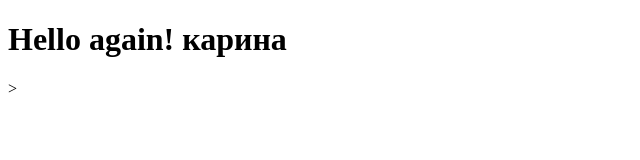
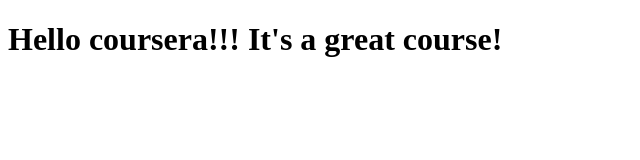
Before and after one commit to ruletik27/coursera-test, a plain HTML site: page site/index.html in a window 1280 px wide. Shown: the whole page, without its empty margins (0-640 px from the left). Drawn offline with Linux system fonts and the light colour scheme.

Commit message:
Small addition to our page content.

```diff
--- a/site/index.html
+++ b/site/index.html
@@ -1,9 +1,9 @@
 <!DOCTYPE html>
 <html>
 <head>
-	<title>Hello!</title>
+	<title>Helo Coursera!</title>
 </head>
 <body>
-<h1>Hello again! карина </h1>>
+<h1>Hello coursera!!! It's a great course!<h1>
 </body>
 </html>
```
